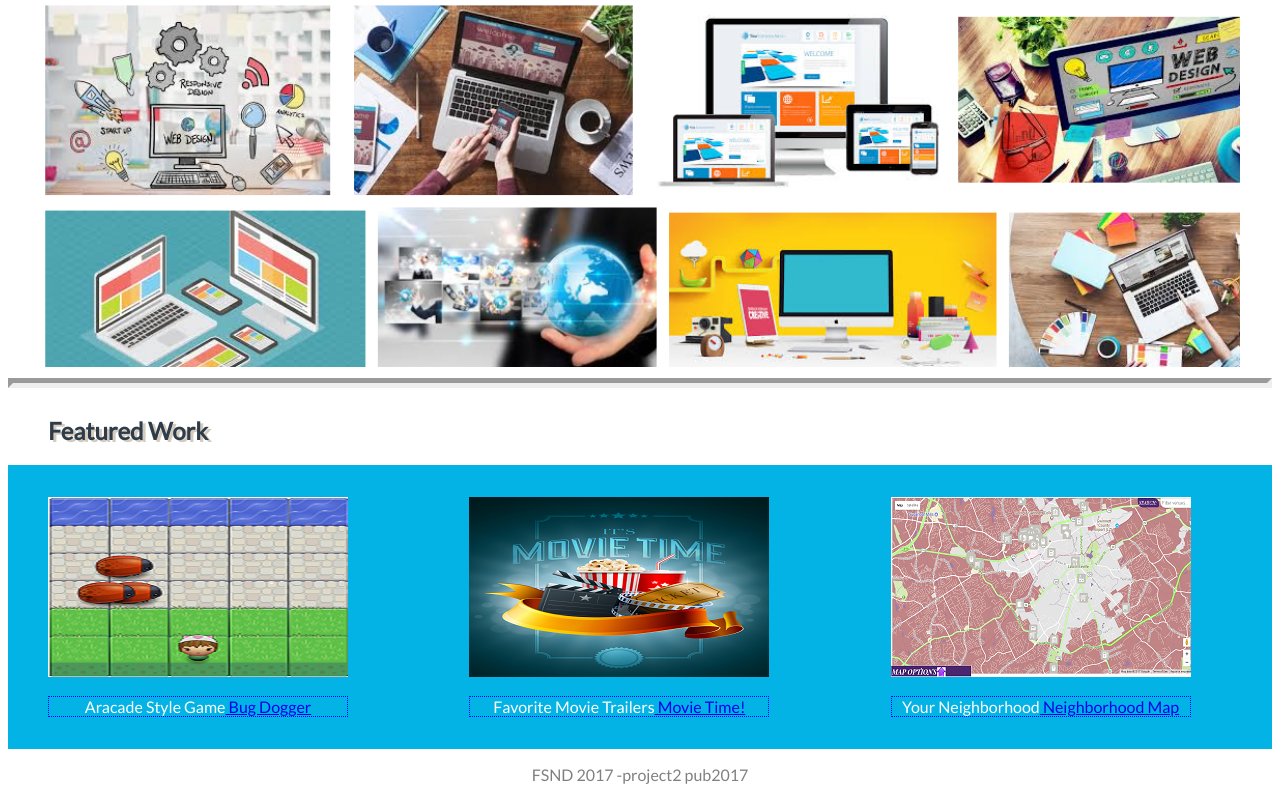
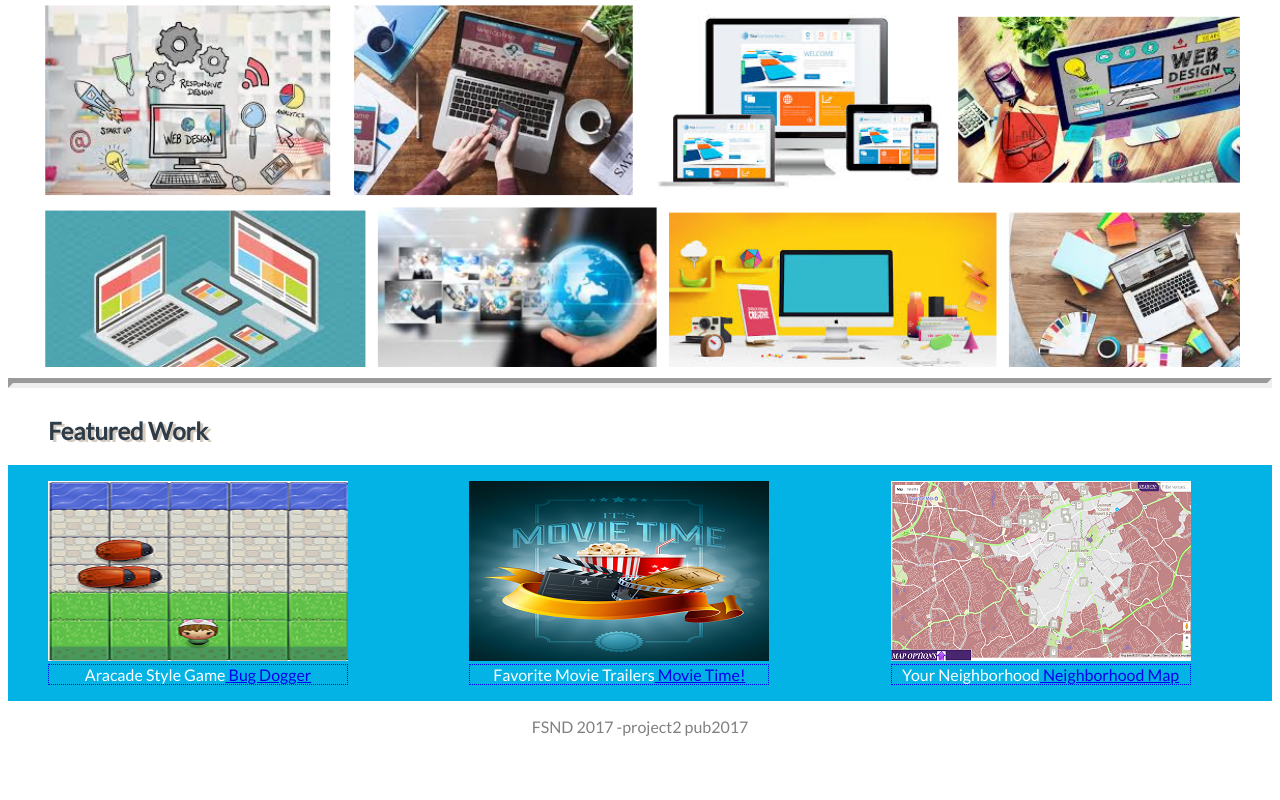
Before and after one commit to madtech2014/portfolio, a website: page dist/index.html in a window 1280 px wide. Shown: the part 460-1260 px from the top of the page. After the commit the page ends 1212 px from the top, so only its background shows below. Drawn offline with nearby package versions, Linux system fonts and the light colour scheme; files that its build step writes are made by us from their sources; files whose address does not match are found by name.

Commit message:
index to dist folder
index to dist folder

```diff
--- a/dist/index.html
+++ b/dist/index.html
@@ -4,7 +4,7 @@
   <meta charset="UTF-8">
   <meta name="viewport" content="width=device-width, initial-scale=1.0">
   <meta http-equiv="X-UA-Compatible" content="ie=edge">
-  <link rel="stylesheet" href="css/styles.css">
+  <link rel="stylesheet" href="dist/css/styles.css">
   <link href="https://fonts.googleapis.com/css?family=Lato" rel="stylesheet">
   <title>Document</title>
 </head>
@@ -12,7 +12,7 @@
   <div class="container">
     <header>
       <div class="logo">
-        <img src="images/udacitylogo.png" alt="logo" height="150px" width="150px">
+        <a href="https://madtech2014.github.io/portfolio/"><img src="dist/images/udacitylogo.png" alt="logo" height="150" width="150"/></a>
       </div>
       <div class ="headertext">
         <div class="myname">
@@ -26,7 +26,7 @@
  <!--main section of the body-->
     <section class="main">
         <picture>
-          <img src="/images/webdevelopment.png" width="1200"height="auto" alt="webpages">
+          <img src="dist/images/webdevelopment.png" width="1200" height="auto" alt="webpages">
         </picture>
     </section>
     <hr>
@@ -38,26 +38,21 @@
     <section class="projectlist">
         <article class="project">
             <figure>
-                <p><img src="/images/Bug_Dogger.png"
-                  width="300" height="auto"
-                  alt="Bug Dogger">
-                <figcaption>Aracade Style Game<a href="http://htmlpreview.github.io/?https://github.com/madtech2014/frontend-nanodegree-arcade-game/blob/master/index.html" target="_blank">  Bug Dogger</a></figcaption></p>
+                <a href="http://htmlpreview.github.io/?https://github.com/madtech2014/frontend-nanodegree-arcade-game/blob/master/index.html" target="_blank"><img src="dist/images/Bug_Dogger.png" width="300" height="auto"alt="Bug Dogger"/></a>
+                <figcaption>Aracade Style Game<a href="http://htmlpreview.github.io/?https://github.com/madtech2014/frontend-nanodegree-arcade-game/blob/master/index.html" target="_blank">  Bug Dogger</a></figcaption>
             </figure>
         </article>
         <article class="project">
              <figure>
-                <p><img src="/images/movie-time.png"
-                  width="300" height="auto"
-                  alt="Movie Time!">
-                <figcaption>Favorite Movie Trailers<a href="http://madtech2014.github.io/movie_trailer_fsnd1" target="_blank">  Movie Time!</a></figcaption></p>
+                <a href="http://madtech2014.github.io/movie_trailer_fsnd1" target="_blank"><img src="dist/images/movie-time.png" width="300" height= "auto"
+                alt="Movie Time!"/></a>
+                <figcaption>Favorite Movie Trailers<a href="http://madtech2014.github.io/movie_trailer_fsnd1" target="_blank">  Movie Time!</a></figcaption>
              </figure>
         </article>
         <article class="project">
              <figure>
-                <p><img src="/images/NeighborhoodMap.png"
-                  width="300" height="auto"
-                  alt="Neighborhood Map">
-                <figcaption>Your Neighborhood<a href="http://madtech2014.github.io/NeighborhoodMapP5">  Neighborhood Map</a></figcaption></p>
+                <a href="http://madtech2014.github.io/NeighborhoodMapP5" target="_blank"><img src="dist/images/NeighborhoodMap.png"width="300" height= "auto" alt="Neighborhood Map"/></a>
+                <figcaption>Your Neighborhood<a href="http://madtech2014.github.io/NeighborhoodMapP5">  Neighborhood Map</a></figcaption>
              </figure>
         </article>
     </section>
```
